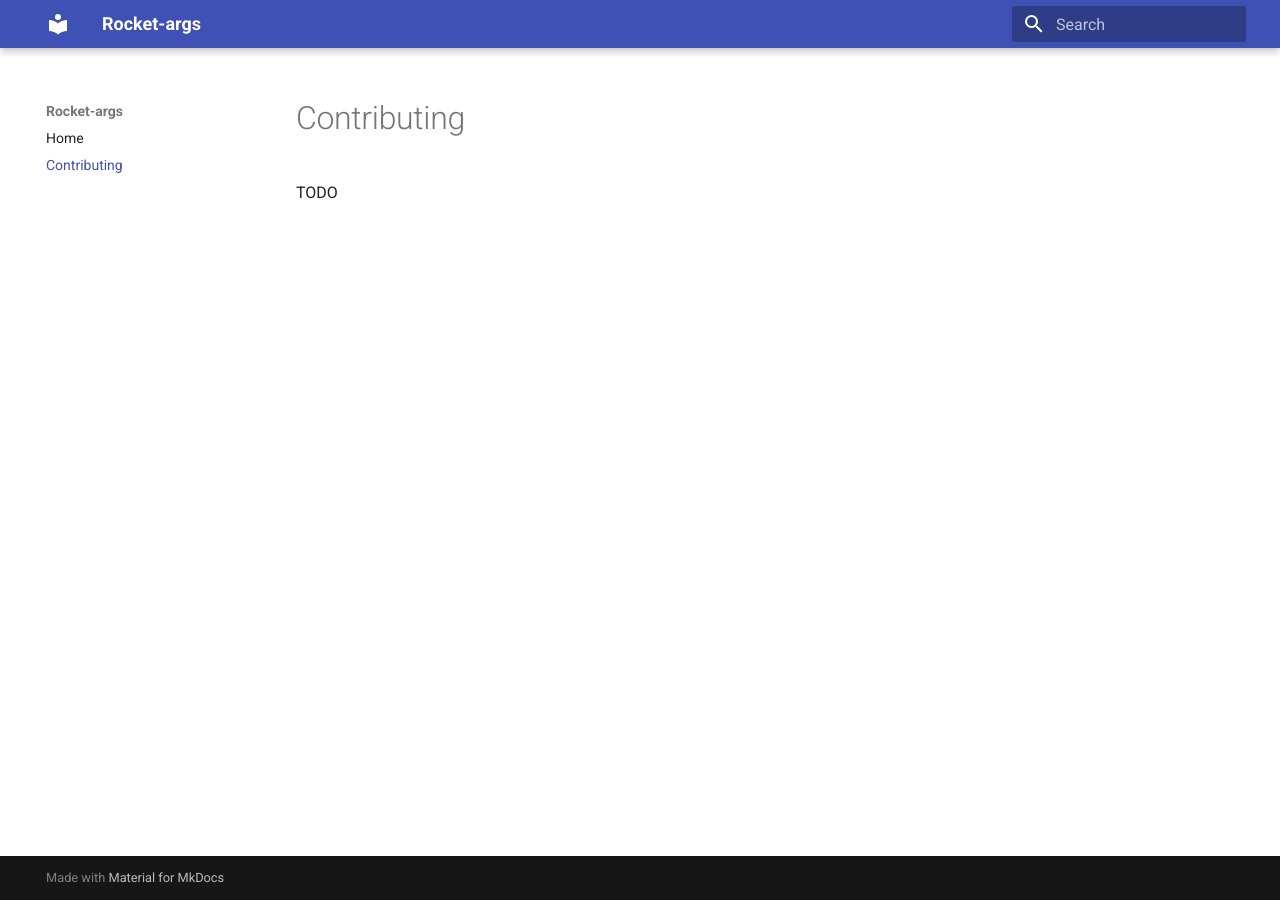
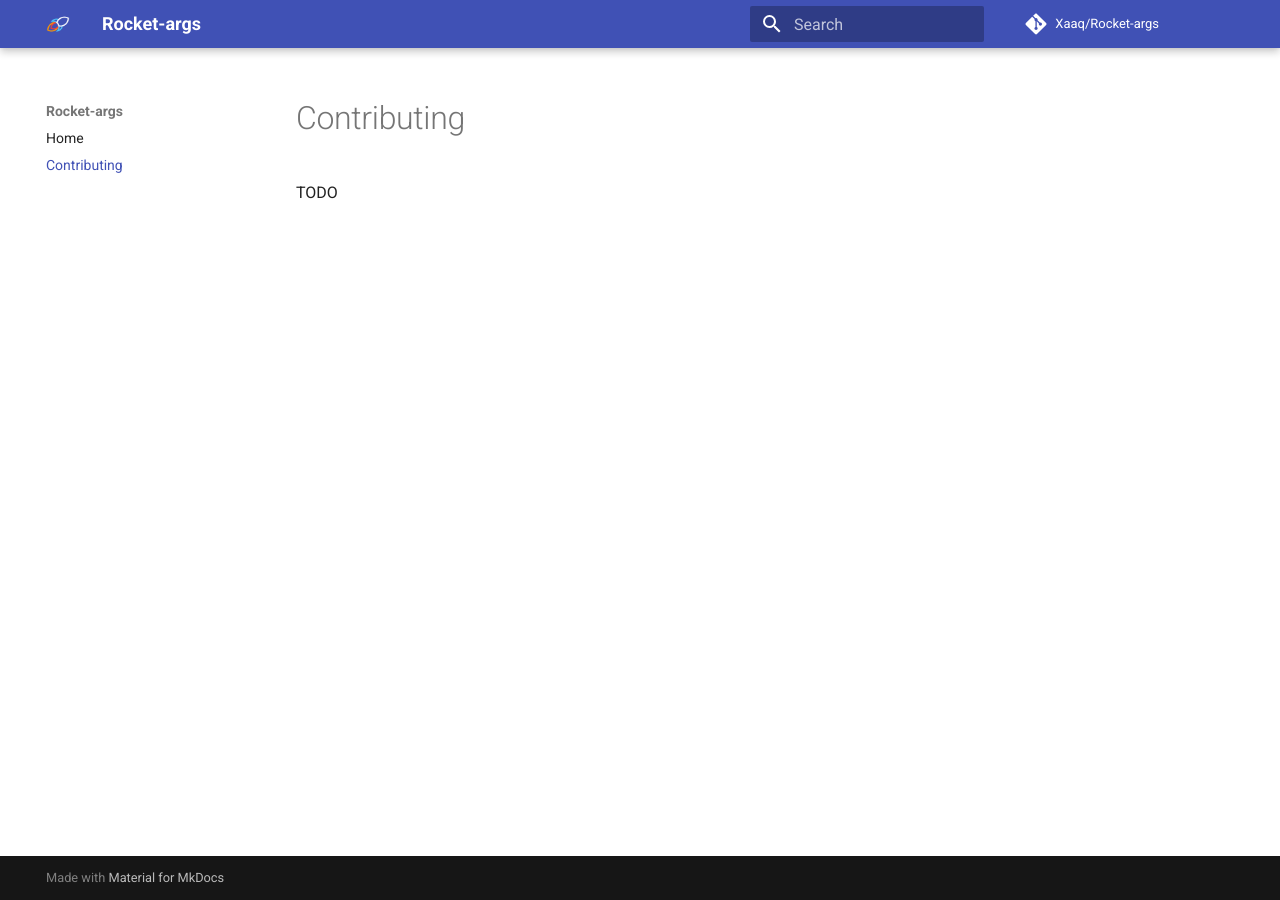
Before and after one commit to Xaaq/Rocket-args, an MkDocs documentation site: the page built from docs/contributing.md, in a window 1280 px wide. Built offline with MkDocs 1.6.1 and Material for MkDocs 9.7.7, drawn with Linux system fonts in a browser that asks for light colours; comment, search, counter and statistics services are not loaded.

Commit message:
Add github and project logo icons to docs (#21)

```diff
--- a/mkdocs.yml
+++ b/mkdocs.yml
@@ -1,8 +1,16 @@
 site_name: Rocket-args
-theme: material
+repo_name: Xaaq/Rocket-args
+repo_url: https://github.com/Xaaq/Rocket-args
+
+theme:
+  name: material
+  logo: "logo_mini.png"
+  favicon: "logo_mini.png"
+
 nav:
   - Home: index.md
   - Contributing: contributing.md
+
 markdown_extensions:
   - markdown_include.include:
       base_path: docs
```
Also changed, not shown: docs/logo_mini.png (added).
